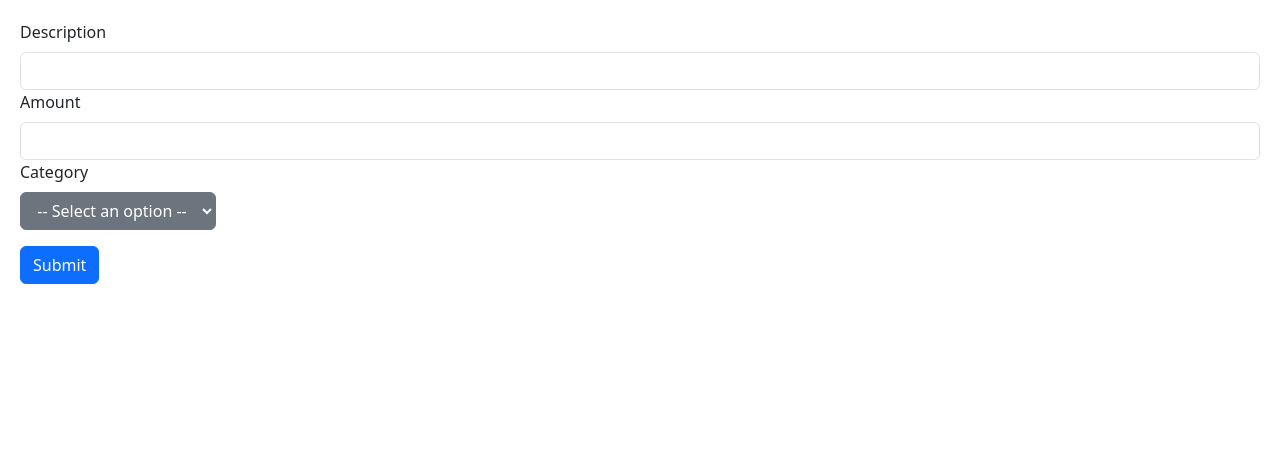
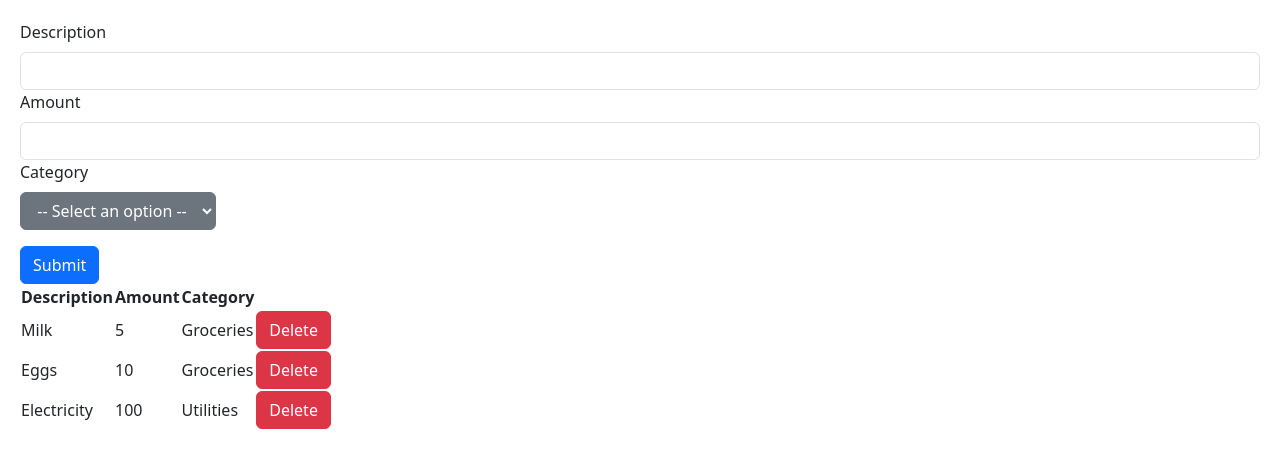
Before and after one commit to zephyr942/reacttutorial, a React app: page / in a window 1280 px wide. Shown: the top 468 px of the page. Built offline with nearby package versions, Linux system fonts and the light colour scheme; the HTML template or start-up script is replaced by a standard one.

Commit message:
4-11 Building Expense Tracker

```diff
--- a/src/components/ExpenseTracker.tsx
+++ b/src/components/ExpenseTracker.tsx
@@ -1,16 +1,20 @@
-import React from "react";
+import React, { useState } from "react";
 import { useForm } from "react-hook-form";
 import { z } from "zod";
 import { zodResolver } from "@hookform/resolvers/zod";
 
+const options = ["Groceries", "Utilities", "Entertainment"];
+
 const schema = z.object({
   description: z
     .string()
-    .min(3, { message: "Description must be at least 3 characters" }),
+    .min(3, { message: "Description must be at least 3 characters." }),
   amount: z
-    .number({ error: "Age field is required." })
-    .min(3, { message: "Age must be bigger than 3" }),
-  category: z.string().min(1),
+    .number({ error: "Amount field is required." })
+    .min(1, { message: "Amount must be bigger than 0" }),
+  category: z.string().refine((val) => options.includes(val), {
+    message: "Category is required",
+  }),
 });
 
 type FormData = z.infer<typeof schema>;
@@ -24,11 +28,28 @@ const ExpenseTracker = () => {
     resolver: zodResolver(schema),
   });
 
+  const [items, setItems] = useState([
+    {
+      description: "Milk",
+      amount: 5,
+      category: "Groceries",
+    },
+    { description: "Eggs", amount: 10, category: "Groceries" },
+    { description: "Electricity", amount: 100, category: "Utilities" },
+  ]);
+
   const onSubmit = (data: FormData) => {
+    setItems([...items, data]);
     console.log(data);
   };
 
+  const onDelete = (selectItem: FormData) =>
+    setItems(
+      items.filter((item) => item.description !== selectItem.description),
+    );
+
   return (
+    <div>
       <form onSubmit={handleSubmit(onSubmit)}>
         <div className="mb-3">
           <label htmlFor="description" className="form-label">
@@ -60,8 +81,9 @@ const ExpenseTracker = () => {
           </label>
           <div className="mb-3">
             <select
+              {...register("category")}
               id="category"
-            name="categorydd"
+              name="category"
               className="btn btn-secondary dropdown-toggle"
             >
               <option value="" disabled selected hidden>
@@ -77,10 +99,34 @@ const ExpenseTracker = () => {
                 Entertainment
               </option>
             </select>
+            {errors.category && (
+              <p className="text-danger">{errors.category.message}</p>
+            )}
           </div>
         </div>
         <button className="btn btn-primary">Submit</button>
       </form>
+
+      <table>
+        <tr>
+          <th>Description</th>
+          <th>Amount</th>
+          <th>Category</th>
+        </tr>
+        {items.map((item) => (
+          <tr>
+            <td>{item.description}</td>
+            <td>{item.amount}</td>
+            <td>{item.category}</td>
+            <td>
+              <button className="btn btn-danger" onClick={() => onDelete(item)}>
+                Delete
+              </button>
+            </td>
+          </tr>
+        ))}
+      </table>
+    </div>
   );
 };
 
```
Lines whose indentation alone changed are shown as unchanged.
